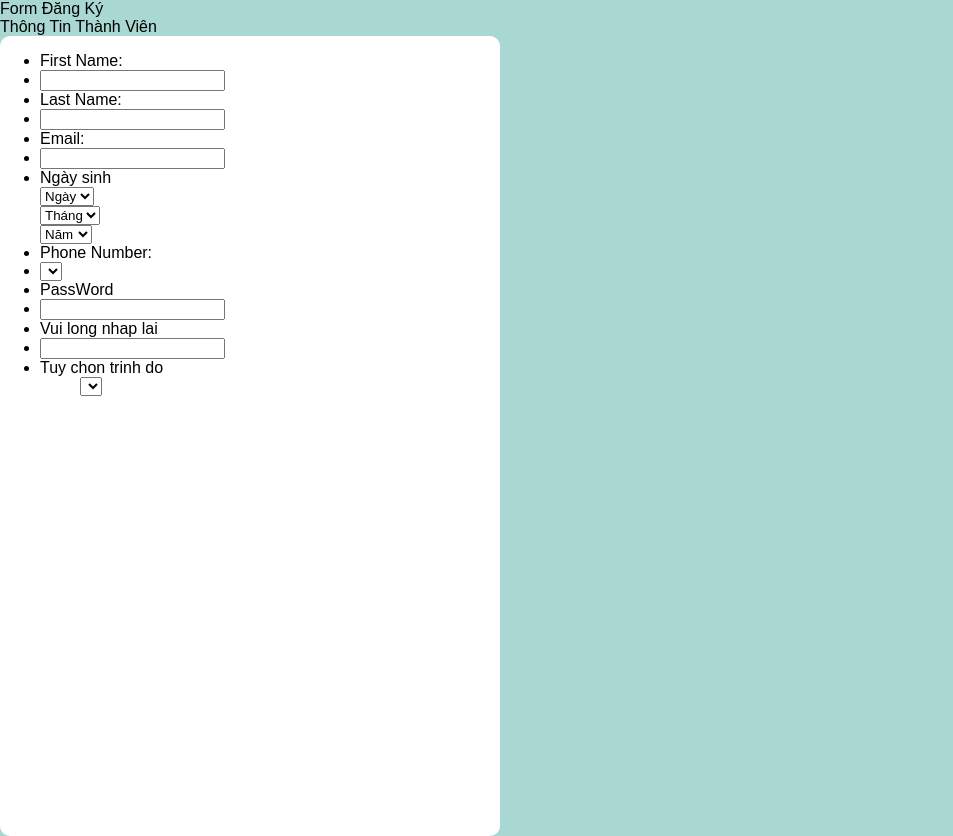
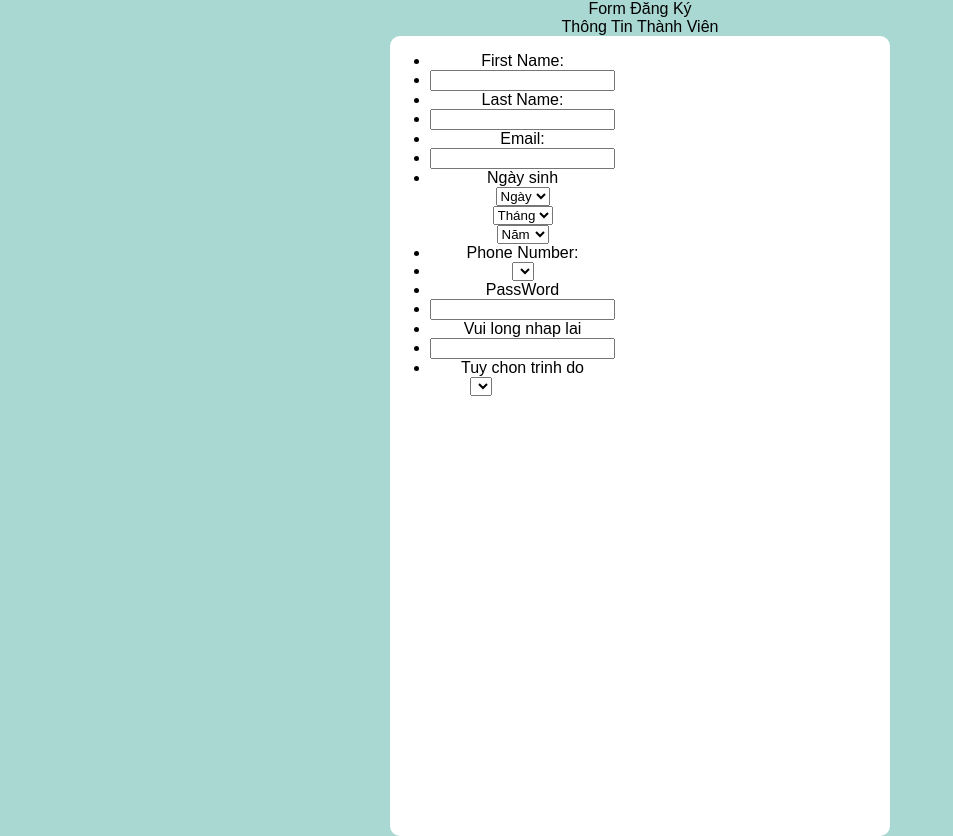
Before and after one commit to fantasy150592/Project-Frond-End, a plain HTML site: page Project01/Sign-up/sign-up.html in a window 1280 px wide. Shown: the whole page, without its empty margins (0-953 px from the left). Drawn offline with Linux system fonts and the light colour scheme.

Commit message:
css change

```diff
--- a/Project01/Sign-up/styles.css
+++ b/Project01/Sign-up/styles.css
@@ -3,8 +3,7 @@ body {
     padding: 0px;
     font-family: sans-serif;
     background-color: #a9d7d1;
-    background-size: cover;
-    background-position: center;
+    text-align: center;
 }
 
 .register {
```
